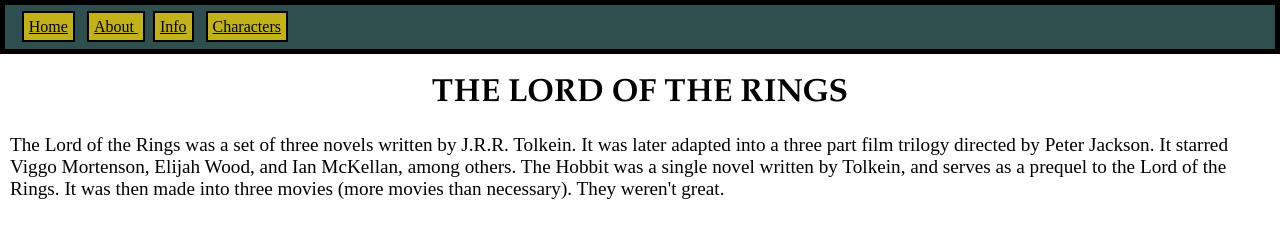
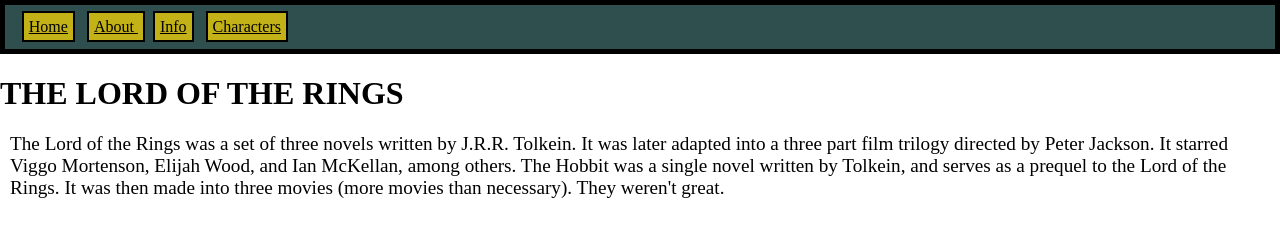
Before and after one commit to jdmar3-comp426/a01-Ariefbustillo, a plain HTML site: page info.html in a window 1280 px wide. Drawn offline with Linux system fonts and the light colour scheme.

Commit message:
used combinator

```diff
--- a/styles.css
+++ b/styles.css
@@ -1,4 +1,4 @@
-h1{
+div h1{
     font-family:'Garamond';
     font-weight: bolder;
     text-align: center;
```
